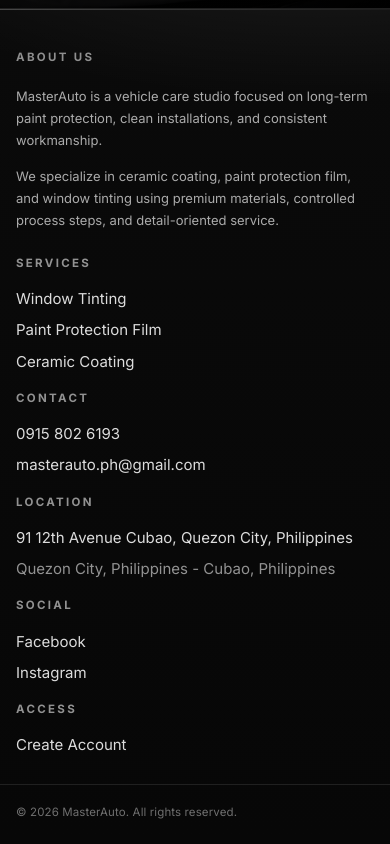
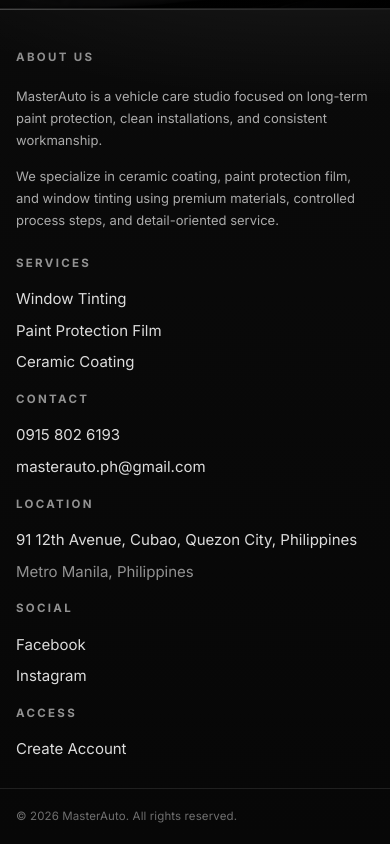
Before and after one commit to yael-jpg/masterautoupdated11, a React (Vite) app in the folder frontend/: page / in a window 390 px wide. Shown: the part 8430-9274 px from the top of the page. Built offline with nearby package versions, Linux system fonts and the light colour scheme; no server answers.

Commit message:
Tighten footer column widths and text flow

```diff
--- a/frontend/src/LandingPage.css
+++ b/frontend/src/LandingPage.css
@@ -1789,7 +1789,7 @@
 }
 .lp-footer-cols {
   display: grid;
-  grid-template-columns: repeat(5, minmax(130px, 1fr));
+  grid-template-columns: 1.1fr 1.1fr 1.45fr 0.95fr 0.95fr;
   gap: 28px 36px;
 }
 .lp-fcol {
@@ -1797,6 +1797,23 @@
   flex-direction: column;
   gap: 11px;
   min-width: 0;
+}
+
+.lp-fcol-services {
+  min-width: 170px;
+}
+
+.lp-fcol-contact {
+  min-width: 220px;
+}
+
+.lp-fcol-location {
+  min-width: 290px;
+}
+
+.lp-fcol-social,
+.lp-fcol-access {
+  min-width: 140px;
 }
 .lp-fcol h4 {
   font-size: 11.5px;
@@ -1809,11 +1826,20 @@
 .lp-fcol a, .lp-fcol button, .lp-fcol span {
   font-size: 15px;
   color: rgba(255,255,255,0.86);
-  line-height: 1.35;
+  line-height: 1.38;
   text-align: left;
   cursor: pointer;
   font-family: inherit;
   transition: color var(--t), opacity var(--t), transform var(--t);
+}
+
+.lp-fcol-location a,
+.lp-fcol-location span {
+  max-width: 34ch;
+}
+
+.lp-fcol-contact a {
+  white-space: nowrap;
 }
 .lp-fcol span {
   color: rgba(255,255,255,0.56);
@@ -2058,7 +2084,13 @@
 
   /* Footer */
   .lp-footer-in   { gap: 36px; grid-template-columns: minmax(260px, 1fr) minmax(0, 1.6fr); }
-  .lp-footer-cols { grid-template-columns: repeat(3, minmax(150px, 1fr)); gap: 28px; }
+  .lp-footer-cols { grid-template-columns: repeat(3, minmax(160px, 1fr)); gap: 28px; }
+  .lp-fcol-services,
+  .lp-fcol-contact,
+  .lp-fcol-location,
+  .lp-fcol-social,
+  .lp-fcol-access { min-width: 0; }
+  .lp-fcol-location { grid-column: span 2; }
 }
 
 /* ── Tablet  ≤ 768px ───────────────────────────────── */
@@ -2109,6 +2141,10 @@
   .lp-footer-brand { min-width: unset; }
   .lp-footer-cols { grid-template-columns: repeat(2, minmax(150px, 1fr)); gap: 24px; }
   .lp-fcol        { min-width: 0; }
+  .lp-fcol-location { grid-column: span 2; }
+  .lp-fcol-location a,
+  .lp-fcol-location span { max-width: 100%; }
+  .lp-fcol-contact a { white-space: normal; }
 
   /* Modal */
   .lp-overlay    { padding: 16px; }
@@ -2184,6 +2220,7 @@
   .lp-footer      { padding: 40px 0 0; }
   .lp-footer-in   { gap: 24px; padding-bottom: 28px; }
   .lp-footer-cols { grid-template-columns: 1fr; gap: 18px; }
+  .lp-fcol-location { grid-column: auto; }
   .lp-fcol        { min-width: unset; }
   .lp-footer-brand p { font-size: 13px; }
   .lp-footer-bar  { font-size: 11.5px; }
--- a/frontend/src/pages/LandingPage.jsx
+++ b/frontend/src/pages/LandingPage.jsx
@@ -983,29 +983,29 @@
             </p>
           </div>
           <div className="lp-footer-cols">
-            <div className="lp-fcol">
+            <div className="lp-fcol lp-fcol-services">
               <h4>Services</h4>
               <button onClick={() => scrollTo(servicesRef)}>Window Tinting</button>
               <button onClick={() => scrollTo(servicesRef)}>Paint Protection Film</button>
               <button onClick={() => scrollTo(servicesRef)}>Ceramic Coating</button>
             </div>
-            <div className="lp-fcol">
+            <div className="lp-fcol lp-fcol-contact">
               <h4>Contact</h4>
               <a href="tel:09158026193">0915 802 6193</a>
               <a href="mailto:masterauto.ph@gmail.com">masterauto.ph@gmail.com</a>
             </div>
-            <div className="lp-fcol">
+            <div className="lp-fcol lp-fcol-location">
               <h4>Location</h4>
               <a
                 href="https://www.google.com/maps/search/?api=1&query=91%2012th%20Avenue%20Cubao%2C%20Quezon%20City%2C%20Philippines"
                 target="_blank"
                 rel="noreferrer"
               >
-                91 12th Avenue Cubao, Quezon City, Philippines
+                91 12th Avenue, Cubao, Quezon City, Philippines
               </a>
-              <span>Quezon City, Philippines - Cubao, Philippines</span>
+              <span>Metro Manila, Philippines</span>
             </div>
-            <div className="lp-fcol">
+            <div className="lp-fcol lp-fcol-social">
               <h4>Social</h4>
               <a
                 href="https://www.facebook.com/share/18XsssMxut/?mibextid=wwXIfr"
@@ -1022,7 +1022,7 @@
                 Instagram
               </a>
             </div>
-            <div className="lp-fcol">
+            <div className="lp-fcol lp-fcol-access">
               <h4>Access</h4>
               <button onClick={() => { window.location.href = '/portal/login' }}>Create Account</button>
             </div>
```
Also changed, not shown: 32 other files (tests, documents, lock files or other folders).
